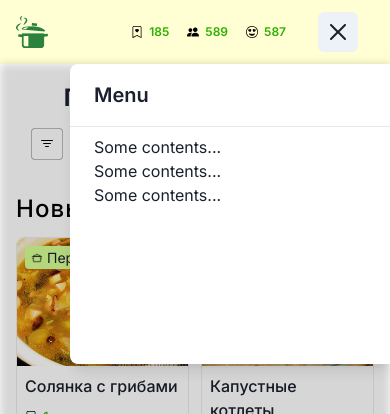
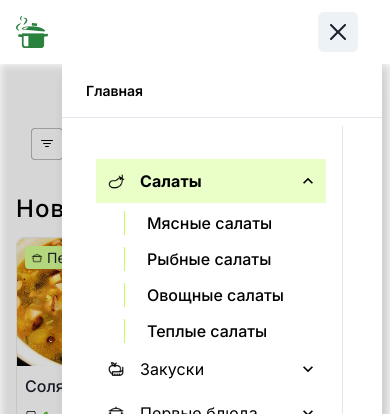
Before and after one commit to ClevertecFrontendLab/dmitriStpaniuk, a React (Vite) app: page / in a window 390 px wide. Both pictures are taken after a click on the button 338 px from the left and 32 px from the top of the page. Shown: the top 414 px of the page. Built offline with nearby package versions, Linux system fonts and the light colour scheme.

Commit message:
refactor(Header): integrate navigation functionality and enhance mobile menu

```diff
--- a/src/components/Widgets/Header/Header.tsx
+++ b/src/components/Widgets/Header/Header.tsx
@@ -19,6 +19,7 @@ import { Breadcrumbs } from '~/components/Dummies/Breadcrumbs/Breadcrumbs';
 import { ProfileNotification } from '~/components/Dummies/ProfileNotification/ProfileNotification';
 
 import { CardAvatar } from '../../Dummies/CardAvatar/CardAvatar';
+import { Menu } from '../Menu/Menu';
 
 export const Header = () => {
     const { isOpen, onOpen, onClose } = useDisclosure();
@@ -44,12 +45,12 @@ export const Header = () => {
         <Box
             as='header'
             data-test-id='header'
-            bg='customLime.50'
+            bg={isOpen ? 'white' : 'customLime.50'}
             h={['64px', '64px', '64px', '80px', '80px', '80px']}
             w='100%'
             position='sticky'
             top={0}
-            zIndex='sticky'
+            zIndex={9999}
             pr={['32px', '32px', '32px', '80px', '80px', '80px']}
         >
             <Flex
@@ -57,6 +58,8 @@ export const Header = () => {
                 alignItems='center'
                 justifyContent='space-between'
                 pl={['16px', '16px', '16px', '20px', '16px', '16px']}
+                position='relative'
+                zIndex={9999}
             >
                 <Flex alignItems='center' gap='128px'>
                     <Image src={logoYeedaa} alt='logo' />
@@ -64,7 +67,7 @@ export const Header = () => {
                 </Flex>
                 {showMobileMenu ? (
                     <Flex>
-                        <ProfileNotification />
+                        {!isOpen && <ProfileNotification />}
                         <IconButton
                             ml={['32px', '32px', '45px']}
                             aria-label='menu'
@@ -86,16 +89,16 @@ export const Header = () => {
                             />
                             <DrawerContent
                                 height='auto'
-                                maxHeight='300px'
-                                borderTopLeftRadius='8px'
-                                borderBottomLeftRadius='8px'
+                                maxHeight='100%'
+                                borderBottomRadius='8px'
+                                marginRight='8px'
                                 marginTop='64px'
                             >
-                                <DrawerHeader borderBottomWidth='1px'>Menu</DrawerHeader>
+                                <DrawerHeader borderBottomWidth='1px'>
+                                    <Breadcrumbs />
+                                </DrawerHeader>
                                 <DrawerBody>
-                                    <p>Some contents...</p>
-                                    <p>Some contents...</p>
-                                    <p>Some contents...</p>
+                                    <Menu />
                                 </DrawerBody>
                             </DrawerContent>
                         </Drawer>
```
